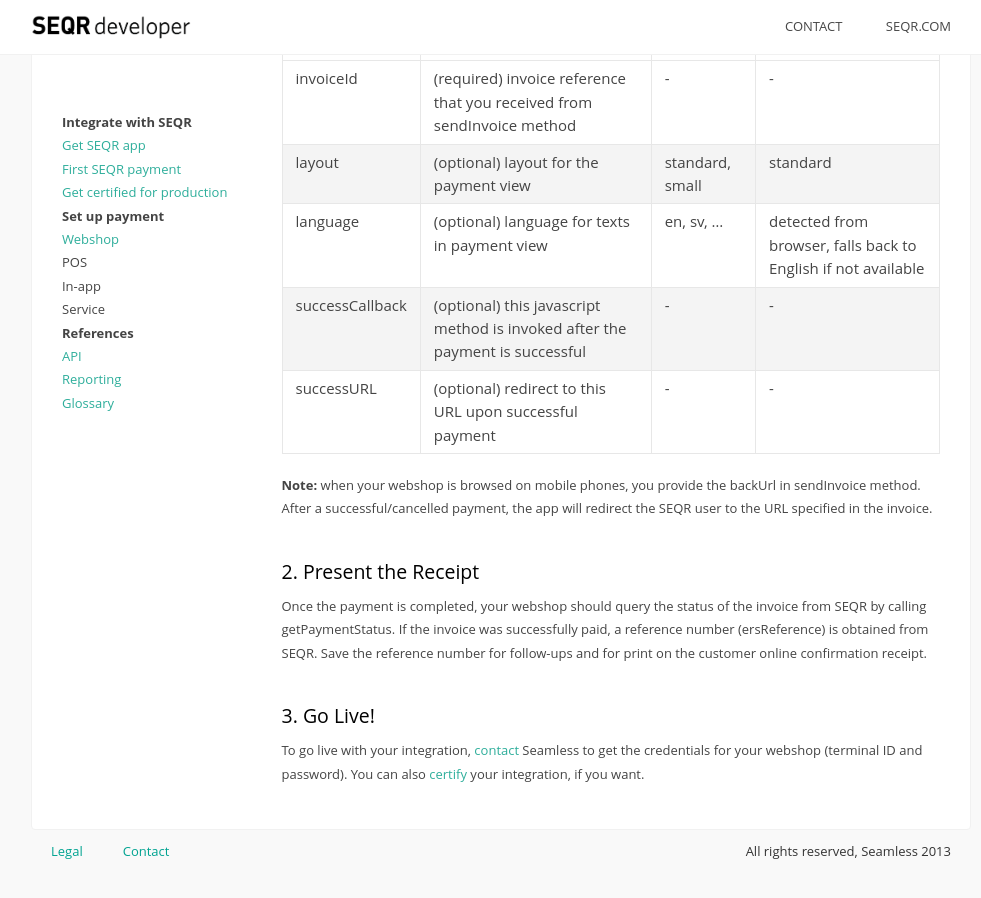
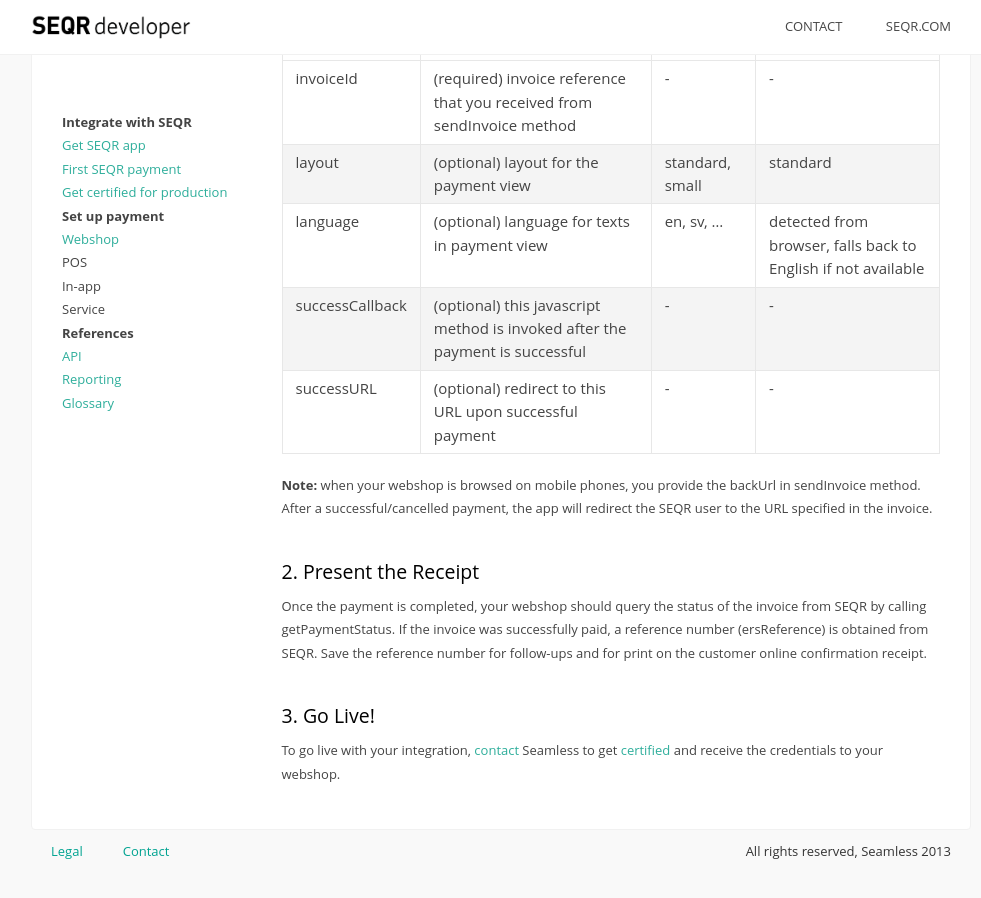
Before and after one commit to SeamlessDistribution/SeamlessDistribution.github.io, a Jekyll site: the page built from merchant/webshop/index.md, in a window 1280 px wide and 900 px high, scrolled down 2429 px. Shown: the whole window, without its empty margins (139-1120 px from the left). Built offline with Jekyll 4.4.1, drawn with Linux system fonts in a browser that asks for light colours.

Commit message:
Update index.md

```diff
--- a/merchant/webshop/index.md
+++ b/merchant/webshop/index.md
@@ -73,6 +73,5 @@
 
 ### 3. Go Live!
 
-To go live with your integration, [contact](/contact) Seamless to get
-the credentials for your webshop (terminal ID and password). You can also
-[certify](/merchant/reference/certification.html) your integration, if you want.
+To go live with your integration, [contact](/contact) Seamless to get [certified](/merchant/reference/certification.html) and
+receive the credentials to your webshop.
```
